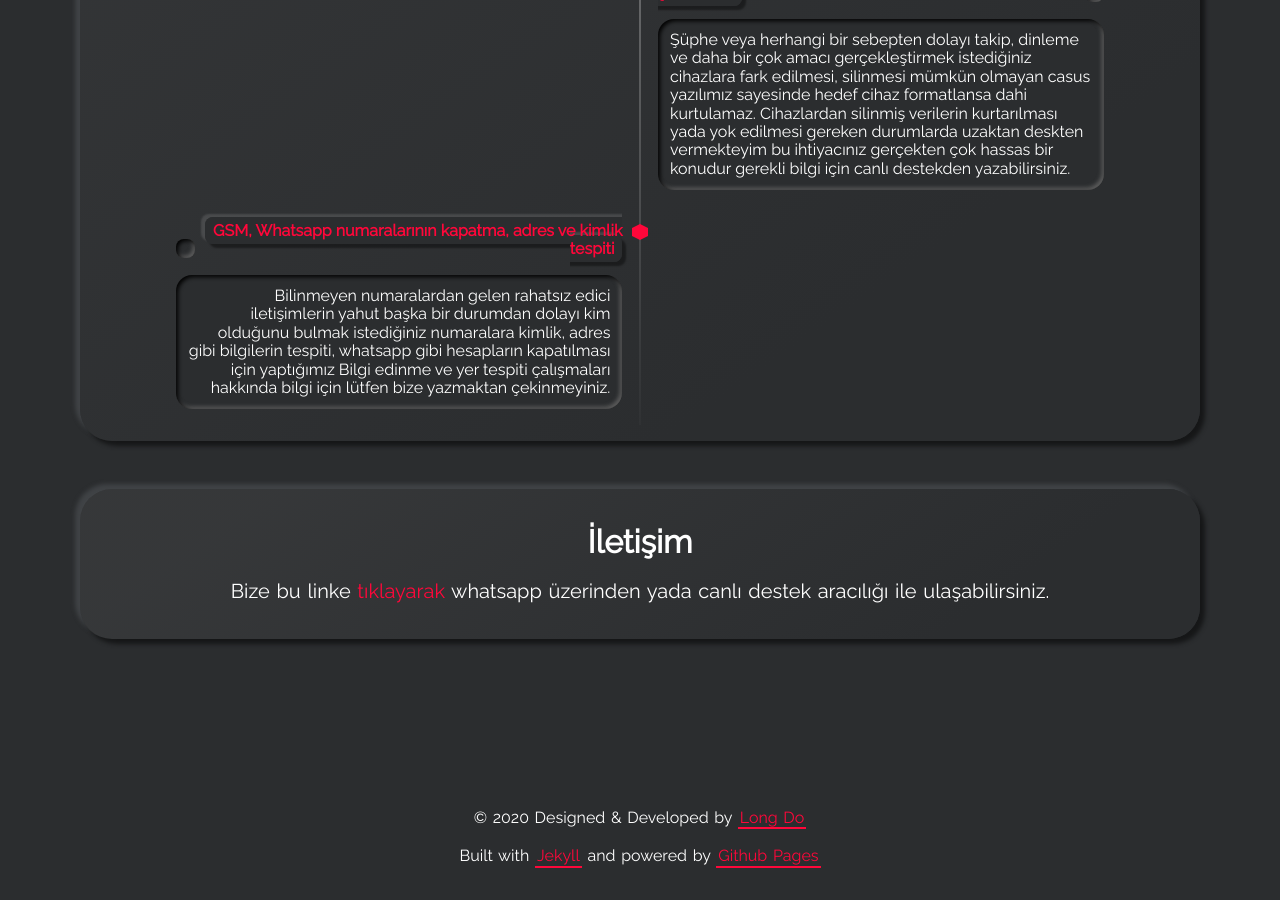
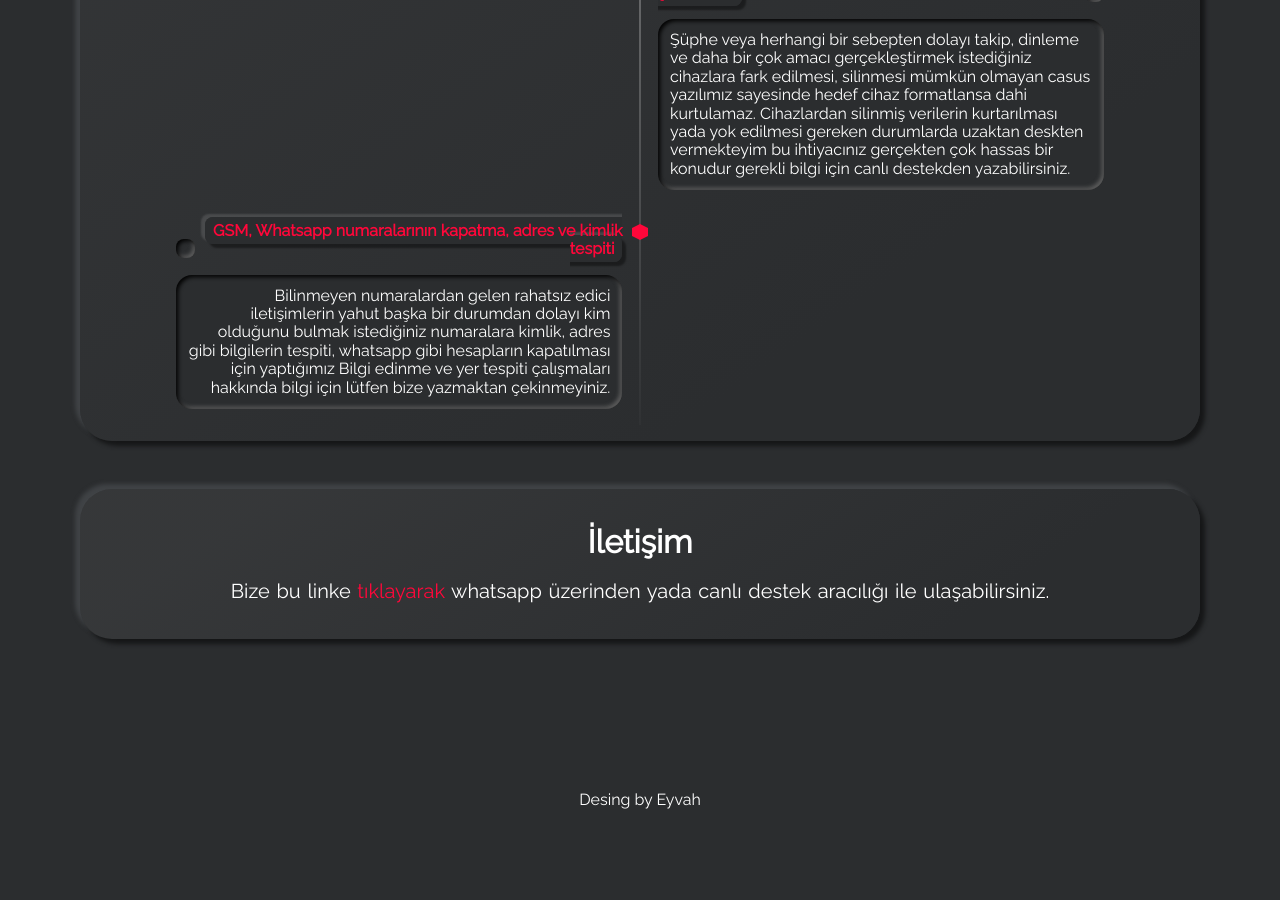
Before and after one commit to eyvahTR/eyvahtr.github.io, a Jekyll site: the page built from index.html, in a window 1280 px wide and 900 px high, scrolled down 1719 px. Built offline with Jekyll 4.4.1, drawn with Linux system fonts in a browser that asks for light colours; after the commit the page ends 2544 px from its top, so only the background shows below that.

Commit message:
Update footer.html

```diff
--- a/_includes/footer.html
+++ b/_includes/footer.html
@@ -1,20 +1,5 @@
 <footer class="footer">
-  <p>
-    &copy; 2020 Designed & Developed by
-    <a class="highlight-link" href="https://longpdo.github.io/" target="_blank" rel="noreferrer">
-      Long Do
-    </a>
-  </p>
-  <p>
-    Built with
-    <a class="highlight-link" href="https://jekyllrb.com/"target="_blank" rel="noreferrer">
-      Jekyll
-    </a>
-    and powered by
-    <a class="highlight-link" href="https://pages.github.com/" target="_blank" rel="noreferrer">
-      Github Pages
-    </a>
-  </p>
+ Desing by Eyvah
 </footer>
 
 <!-- Google Analytics -->
```
